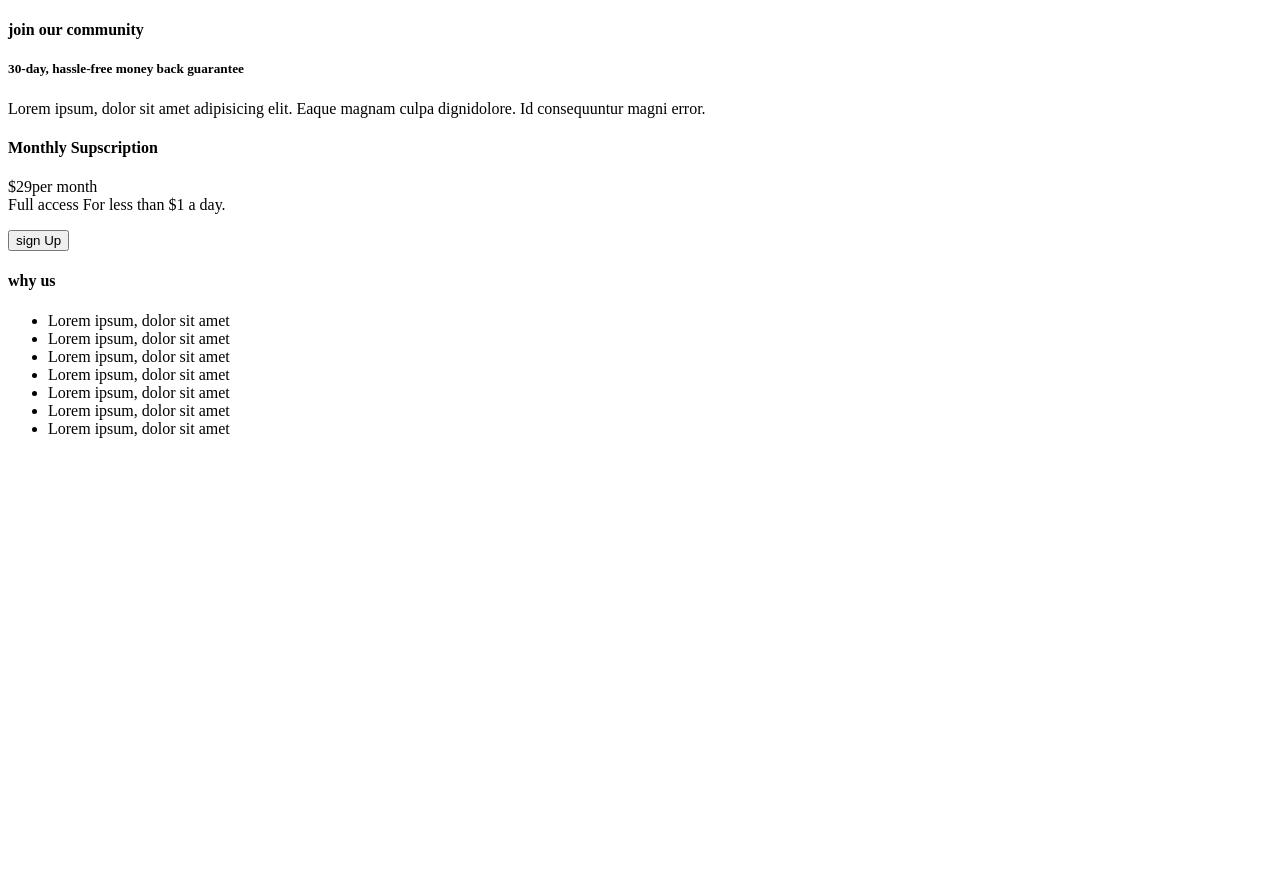
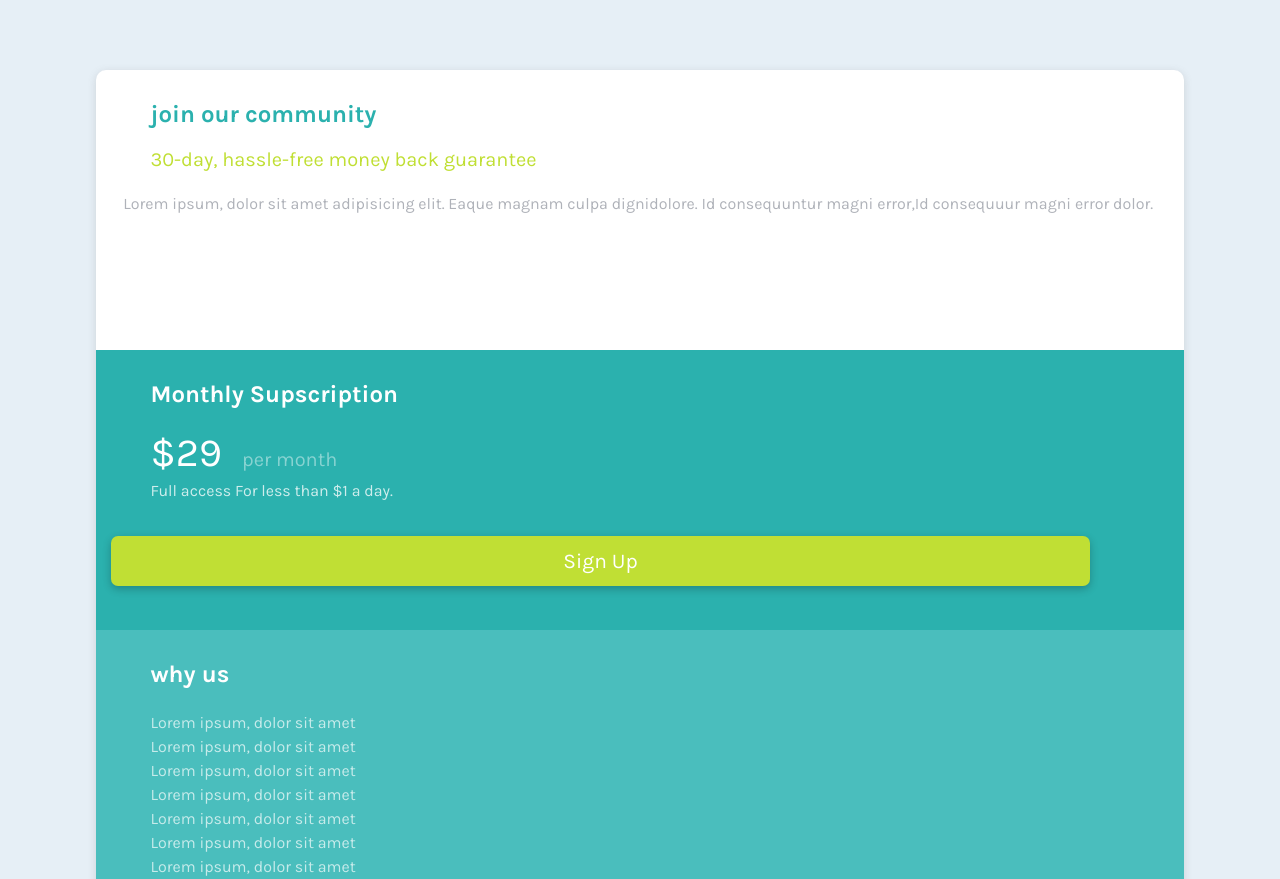
Before and after one commit to Ninjas-T/Single-price-grid-component-Mostafa, a plain HTML site: page index.html in a window 1280 px wide. Shown: the top 879 px of the page. Before the commit the page ends 800 px from the top, so only its background shows below. Drawn offline with Linux system fonts and the light colour scheme.

Commit message:
add style for page relate #3

```diff
--- a/index.html
+++ b/index.html
@@ -1,52 +1,50 @@
 <!DOCTYPE html>
 <html lang="en">
   <head>
-    <meta charset="UTF-8">
-    <meta http-equiv="X-UA-Compatible" content="IE=edge">
-    <meta name="viewport" content="width=device-width, initial-scale=1.0">
+    <meta charset="UTF-8" />
+    <meta http-equiv="X-UA-Compatible" content="IE=edge" />
+    <meta name="viewport" content="width=device-width, initial-scale=1.0" />
     <title>Document</title>
+    <link rel="stylesheet" href="style.css" />
+    <link href="https://fonts.googleapis.com/css2?family=Big+Shoulders+Display:wght@700&family=Karla:wght@400;700&display=swap" rel="stylesheet">
   </head>
   <body>
     <main>
       <!-- --------------------------- ------------------------------------------------------------->
       <section id="join-community-section">
-<h4>join our community </h4>
-<h5> 30-day, hassle-free money back guarantee </h5>
-    <p>Lorem ipsum, dolor sit amet
-         adipisicing elit. Eaque magnam
-          culpa dignidolore. Id consequuntur
-           magni error.</p>
+        <h4>join our community</h4>
+        <h5>30-day, hassle-free money back guarantee</h5>
+        <p>
+          Lorem ipsum, dolor sit amet adipisicing elit. Eaque magnam culpa
+          dignidolore. Id consequuntur magni error,Id consequuur magni error
+          dolor.
+        </p>
       </section>
       <!-- --------------------------- ------------------------------------------------------------->
 
       <section id="sgin-why-us-section">
-<div class="card">
-    <h4>Monthly Supscription </h4>
-        <p> <span>$29</span><span>per month</span>
-             <br>Full access For less than $1 a day.</p>
-             <button > sign Up </button>
+        <div id="Monthly-Supscription" class="card">
+          <h4>Monthly Supscription</h4>
+          <p>
+            <span id="span29">$29</span><span id="per-month">per month</span>
+            <br />Full access For less than $1 a day.
+          </p>
+          <button>Sign Up</button>
         </div>
         <!-- --------------------------- ------------------------------------------------------------->
 
-    <div class="card">
-        <h4>why us </h4>
-            <ul>
-                <li>      Lorem ipsum, dolor sit amet       </li>
-                <li>      Lorem ipsum, dolor sit amet       </li>
-                <li>      Lorem ipsum, dolor sit amet       </li>
-                <li>      Lorem ipsum, dolor sit amet       </li>
-                <li>      Lorem ipsum, dolor sit amet       </li>
-                <li>      Lorem ipsum, dolor sit amet       </li>
-                <li>      Lorem ipsum, dolor sit amet       </li>
-        </ul>
+        <div id="why-us" class="card">
+          <h4>why us</h4>
+            <li>Lorem ipsum, dolor sit amet</li>
+            <li>Lorem ipsum, dolor sit amet</li>
+            <li>Lorem ipsum, dolor sit amet</li>
+            <li>Lorem ipsum, dolor sit amet</li>
+            <li>Lorem ipsum, dolor sit amet</li>
+            <li>Lorem ipsum, dolor sit amet</li>
+            <li>Lorem ipsum, dolor sit amet</li>
         </div>
       </section>
       <!-- --------------------------- ------------------------------------------------------------->
-
-
-
-
-
     </main>
   </body>
 </html>
--- a/style.css
+++ b/style.css
@@ -0,0 +1,116 @@
+*{
+    padding: 0;
+    margin: 0;
+    box-sizing: border-box;
+    font-family: 'Karla', sans-serif;
+}
+body{
+    background-color: #E6EFF6;
+}
+main{
+    width: 85%;
+    margin: 70px auto;
+    background-color: white;
+    border-radius: 10px;
+    box-shadow: rgba(99, 99, 99, 0.2) 0px 2px 8px 0px;
+}
+h4{
+    font-size: 24px;
+    font-weight: 700;
+}
+
+/***********************************************************************************/
+#join-community-section * {
+    margin: 0 auto;
+    width: 90%;
+    }
+#join-community-section{
+height: 280px;
+}
+
+#join-community-section h4{
+    color:  hsl(179,61%,43%);
+padding-top: 30px;
+}
+
+#join-community-section h5{
+    margin-top: 20px;
+    color:  hsl(71, 73%, 54%);
+    font-size: 20px;
+    font-weight: 400;
+}
+
+#join-community-section p{
+    margin-top: 20px;
+    color: rgb(175, 178, 185);
+    font-weight: 400;
+width: 95%;
+line-height: 25px;
+}
+
+
+/***********************************************************************************/
+#Monthly-Supscription * {
+    width: 90%;
+margin: 0 auto;
+}
+#Monthly-Supscription{
+    height: 280px;
+    background-color:  hsl(179,61%,43%);
+}
+
+
+#Monthly-Supscription h4  {
+    color: white;
+    padding-top: 30px;
+}
+#Monthly-Supscription p {
+    color: rgba(255, 255, 255, 0.77);
+    margin-top: 30px;
+    line-height: 30px;
+
+}
+#span29{
+font-size: 40px;
+color: white;
+}
+#per-month{
+    font-size: 20px;
+color: rgba(255, 255, 255, 0.437);
+margin-left: 20px;
+}
+
+#Monthly-Supscription button {
+    color: white;
+    margin: 30px 15px ;
+    border:none ;
+    background-color:hsl(71, 73%, 54%);
+    height: 50px;
+    border-radius: 7px;
+    font-size: 21px;
+    box-shadow: rgba(0, 0, 0, 0.24) 0px 3px 8px;
+
+}
+
+/***********************************************************************************/
+#why-us * {
+    width: 90%;
+margin: 0 auto;
+color: white;
+}
+#why-us{
+    height: 280px;
+     border-bottom-left-radius: 10px;
+     border-bottom-right-radius: 10px;
+
+    background-color:  #4ABEBD;
+}
+#why-us h4{
+    padding-top: 30px;
+    margin-bottom: 25px;
+}
+#why-us li{
+    list-style: none;
+    margin-top: 5px;
+    color: rgba(255, 255, 255, 0.687);
+}
```
Lines whose indentation alone changed are shown as unchanged.
